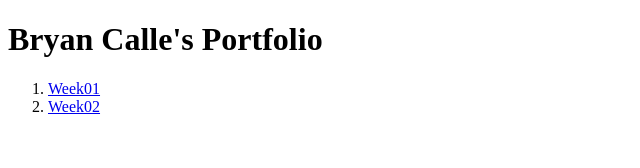
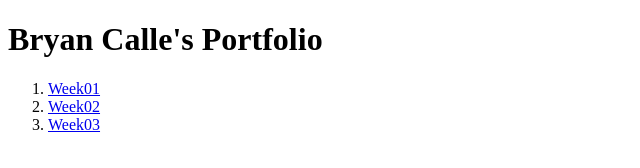
Before and after one commit to Yippie-Calle/WDD330, a plain HTML site: page index.html in a window 1280 px wide. Shown: the full height of the page, 0-640 px from the left. Drawn offline with Linux system fonts and the light colour scheme.

Commit message:
Update with 3 weeks

```diff
--- a/index.html
+++ b/index.html
@@ -16,6 +16,7 @@
         <ol>
             <li><a href="/WDD330/Notes/Week1.docx">Week01</a></li>
             <li><a href="/WDD330/Notes/Week2.docx">Week02</a></li>
+            <li><a href="/WDD330/Notes/Week3.docx">Week03</a></li>
         </ol>
     </div>
 </body>
```
Also changed, not shown: 3 other files.
